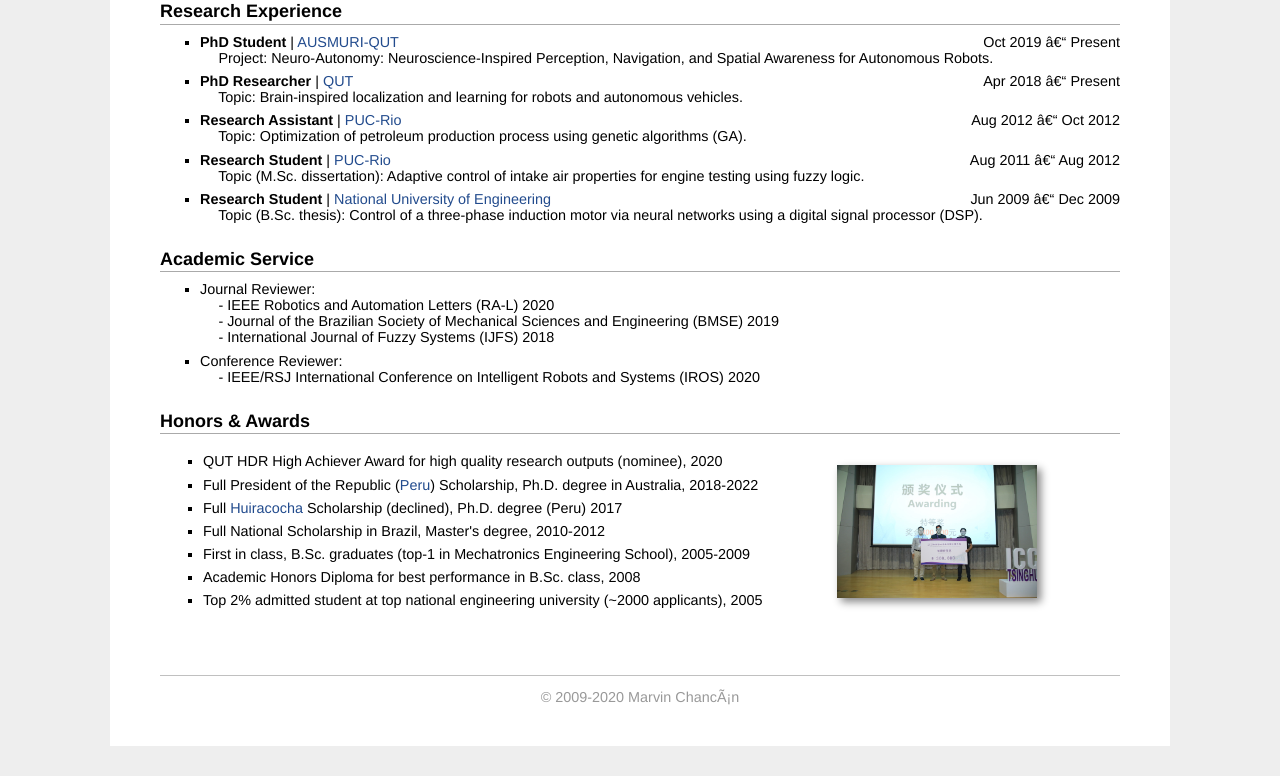
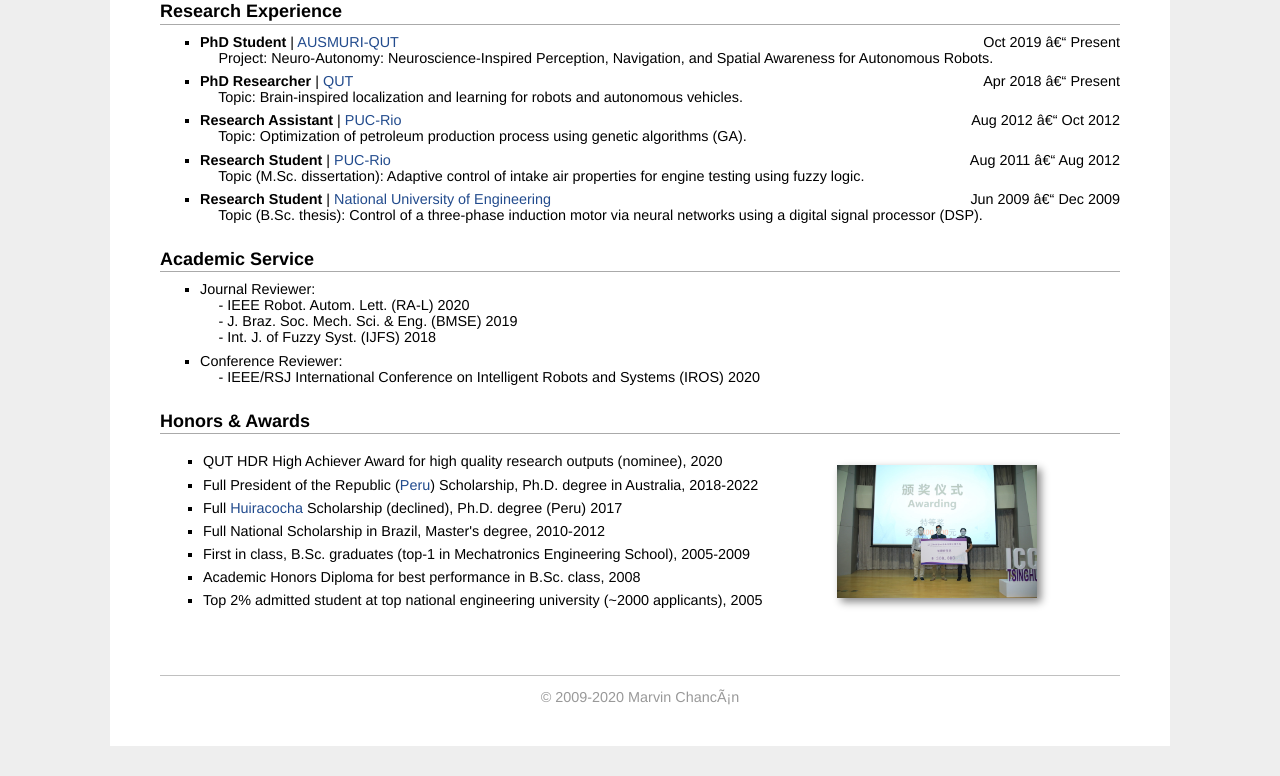
Before and after one commit to mchancan/mchancan.github.io, a Jekyll site: the page built from index.html, in a window 1280 px wide and 900 px high, scrolled down 1103 px, cut to the strip 124-900 px from the top of the window. Built offline with Jekyll 4.4.1, drawn with Linux system fonts in a browser that asks for light colours; comment, search, counter and statistics services are not loaded.

Commit message:
Update index.html

```diff
--- a/index.html
+++ b/index.html
@@ -129,9 +129,9 @@ title: Marvin's Homepage
 <h2>Academic Service</h2>
 <ul>
 	<li>Journal Reviewer:<br>
-		&emsp; - IEEE Robotics and Automation Letters (RA-L) 2020<br>
-		&emsp; - Journal of the Brazilian Society of Mechanical Sciences and Engineering (BMSE) 2019<br>
-		&emsp; - International Journal of Fuzzy Systems (IJFS) 2018
+		&emsp; - IEEE Robot. Autom. Lett. (RA-L) 2020<br>
+		&emsp; - J. Braz. Soc. Mech. Sci. & Eng. (BMSE) 2019<br>
+		&emsp; - Int. J. of Fuzzy Syst. (IJFS) 2018
 	</li>
 	<li>Conference Reviewer:<br>
 		&emsp; - IEEE/RSJ International Conference on Intelligent Robots and Systems (IROS) 2020
```
